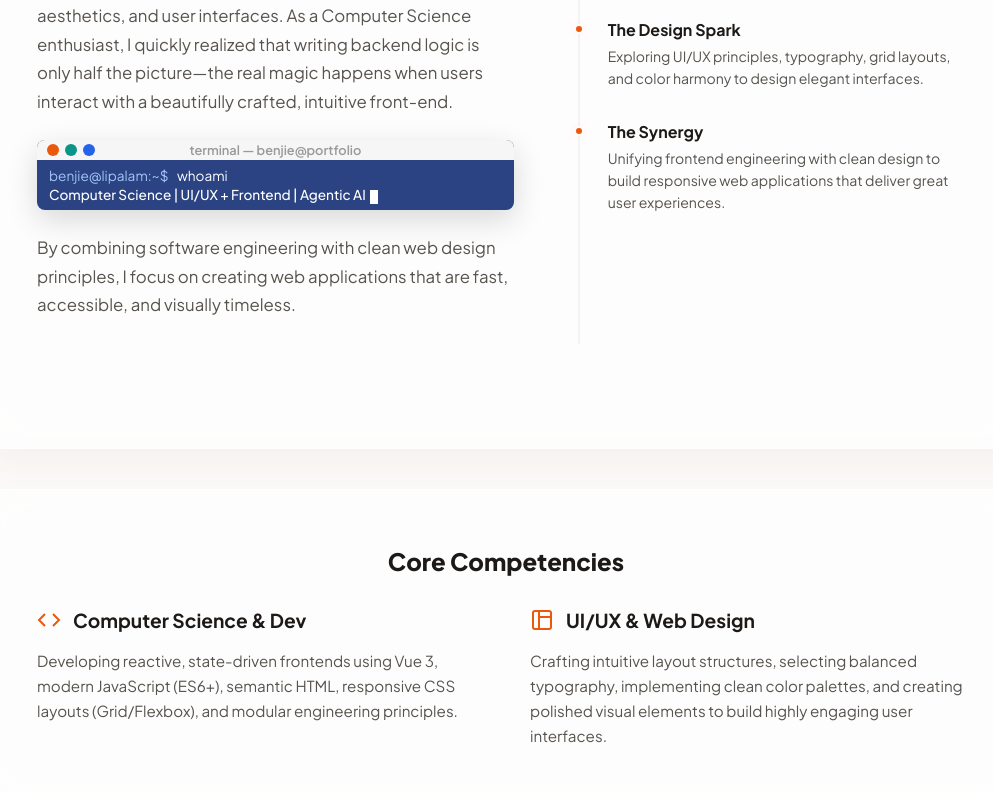
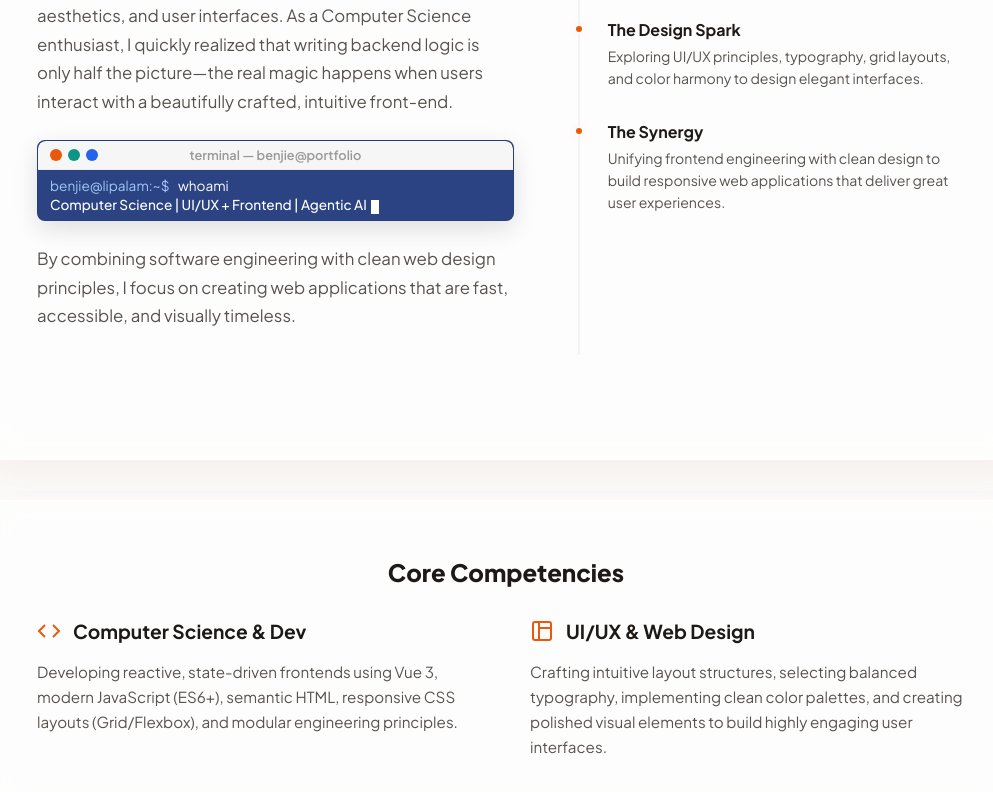
Before and after one commit to webjie28/BENJIELIPALAM, a Vue app: page / in a window 1280 px wide. Shown: the part 1009-1801 px from the top of the page, without its empty margins (134-1127 px from the left). Built offline with nearby package versions, Linux system fonts and the light colour scheme; no server answers.

Commit message:
fix: Correct terminal header rendering and margin in Origin section

```diff
--- a/App.vue
+++ b/App.vue
@@ -1721,27 +1721,31 @@ body {
   border-radius: 8px;
   width: 100%;
   max-width: 100%;
-  margin-bottom: 0.5rem;
-  box-shadow: 0 10px 30px rgba(0, 0, 0, 0.15);
+  margin: 1.5rem 0; /* Add margin to breathe within paragraphs */
+  box-shadow: 0 8px 24px rgba(0, 0, 0, 0.12);
   font-family: 'Consolas', 'Monaco', 'Courier New', monospace;
   font-size: 0.85rem;
   overflow: hidden;
   position: relative;
   z-index: 2;
   transition: transform 0.3s ease, box-shadow 0.3s ease;
+  border: 1px solid rgba(0, 0, 0, 0.08); /* Clean border */
 }
 
 .hero-terminal:hover {
-  transform: translateY(-5px);
-  box-shadow: 0 15px 40px rgba(0, 0, 0, 0.2);
+  transform: translateY(-3px);
+  box-shadow: 0 12px 32px rgba(0, 0, 0, 0.18);
 }
 
 .terminal-header {
   background: #f6f6f6;
-  padding: 4px 10px;
+  padding: 8px 12px;
   display: flex;
   align-items: center;
   position: relative;
+  border-bottom: 1px solid rgba(0,0,0,0.05);
+  margin: 0;
+  border-radius: 8px 8px 0 0; /* Force border radius to fix bleeding */
 }
 
 .terminal-dots {
```
